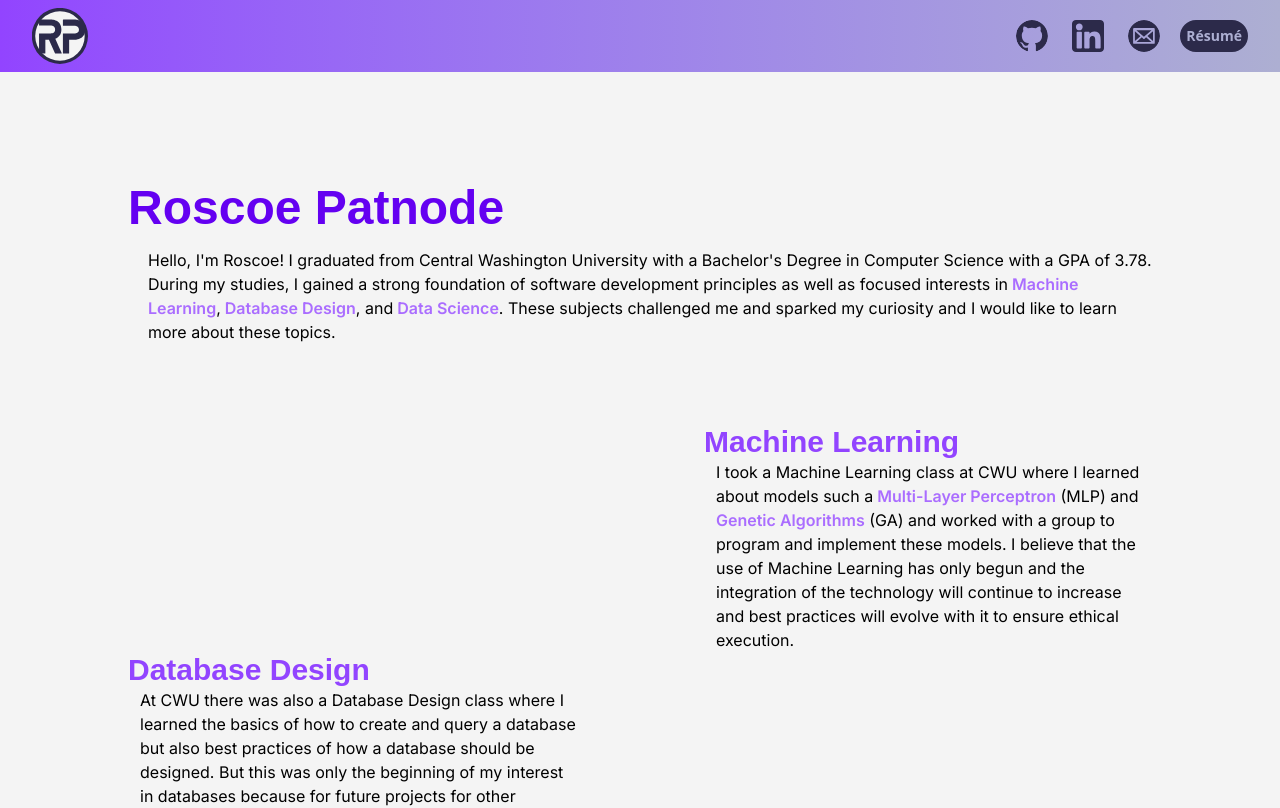
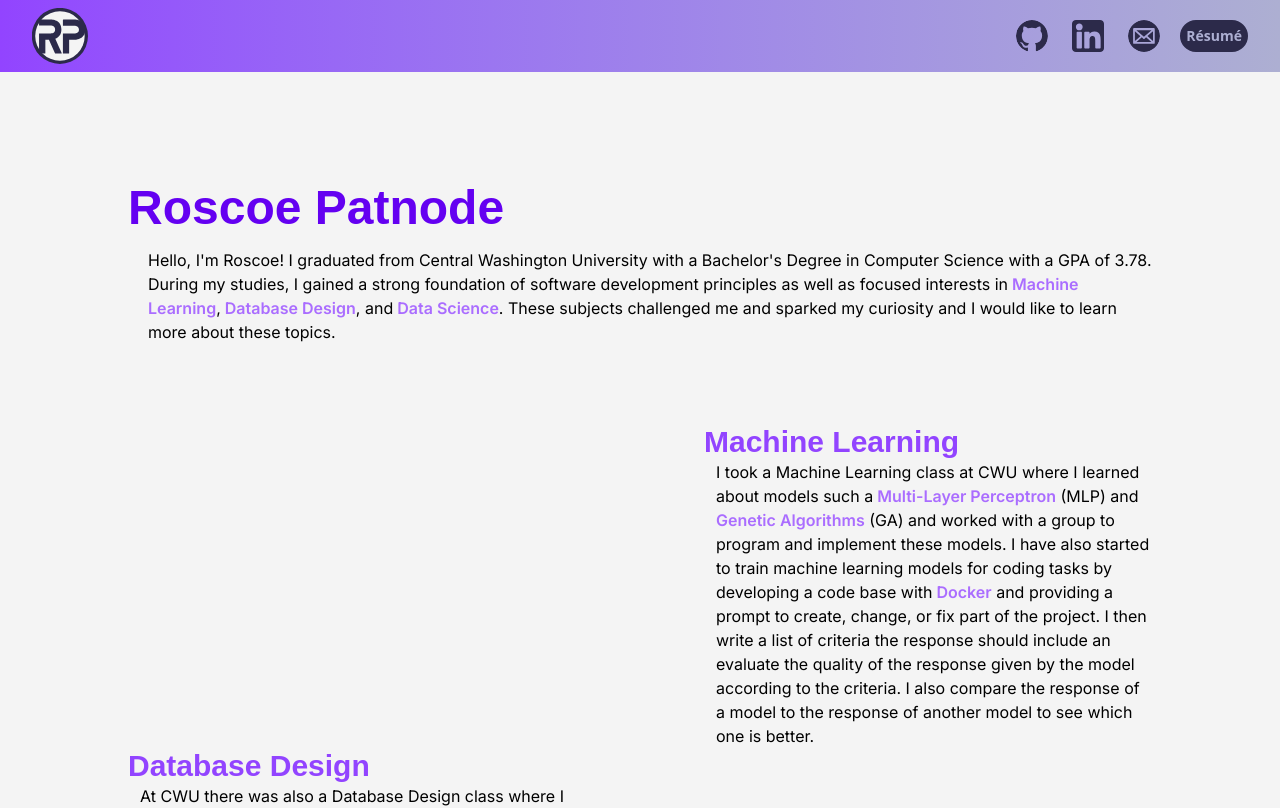
Before and after one commit to roscoe-patnode/Web-Portfolio, a React (Vite) app: page / in a window 1280 px wide. Shown: the top 808 px of the page. Built offline with nearby package versions, Linux system fonts and the light colour scheme; no server answers; a web font is replaced by a local one; what aws-amplify would draw is missing.

Commit message:
Modified ML in Introduction

```diff
--- a/package.json
+++ b/package.json
@@ -37,6 +37,6 @@
     "tsx": "^4.19.4",
     "typescript": "^5.8.3",
     "typescript-eslint": "^8.24.1",
-    "vite": "^6.2.0"
+    "vite": "^6.3.5"
   }
 }
--- a/src/components/Introduction.tsx
+++ b/src/components/Introduction.tsx
@@ -18,7 +18,10 @@ function Introduction() {
             I took a Machine Learning class at CWU where I learned about models such a
             <span className="text-highlight font-semibold"> Multi-Layer Perceptron</span> (MLP) and
             <span className="text-highlight font-semibold"> Genetic Algorithms</span> (GA) and worked with a group to program and implement these models.
-            I believe that the use of Machine Learning has only begun and the integration of the technology will continue to increase and best practices will evolve with it to ensure ethical execution.
+            I have also started to train machine learning models for coding tasks by developing a code base with
+            <span className="text-highlight font-semibold"> Docker</span> and providing a prompt to create, change, or fix part of the project.
+            I then write a list of criteria the response should include an evaluate the quality of the response given by the model according to the criteria.
+            I also compare the response of a model to the response of another model to see which one is better.
           </div>
         </div>
         <div className="max-w-md pl-10 sm:pl-0">
```
Also changed, not shown: 1 other file (tests, documents, lock files or other folders).
